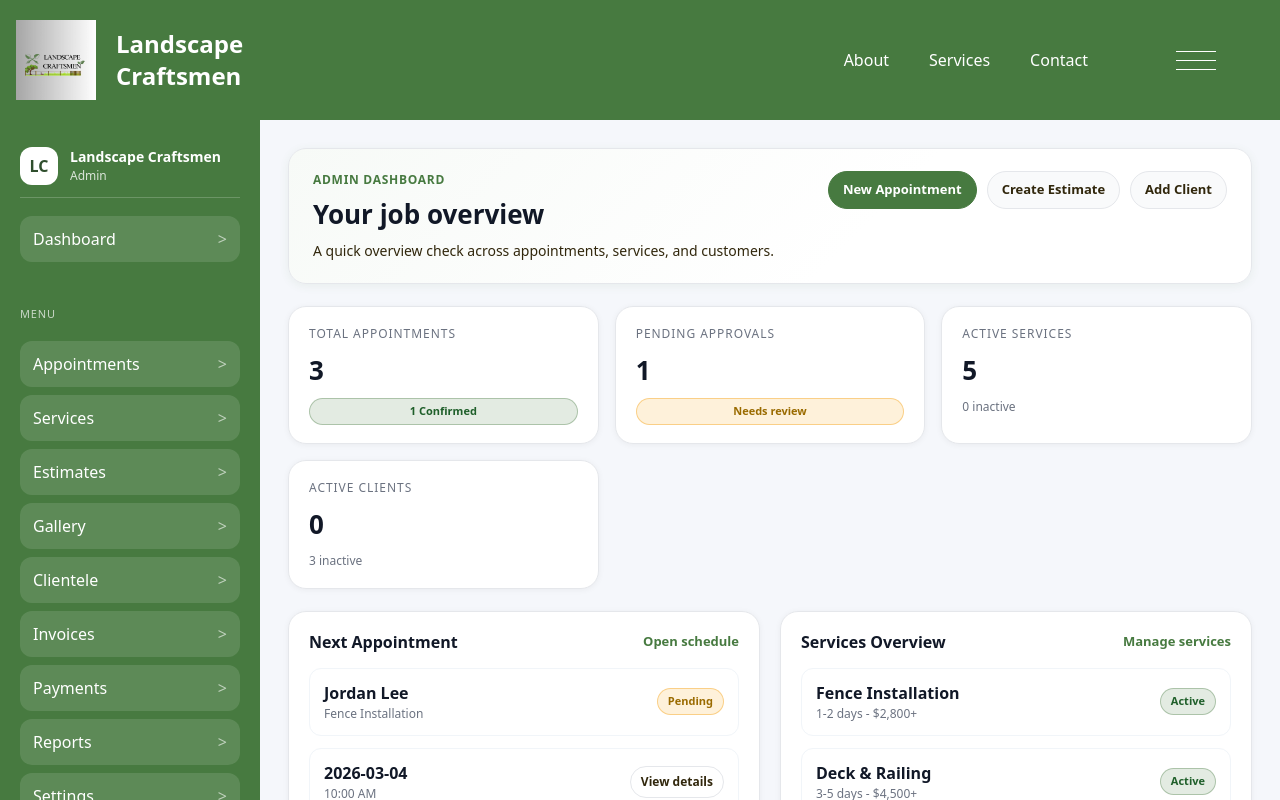
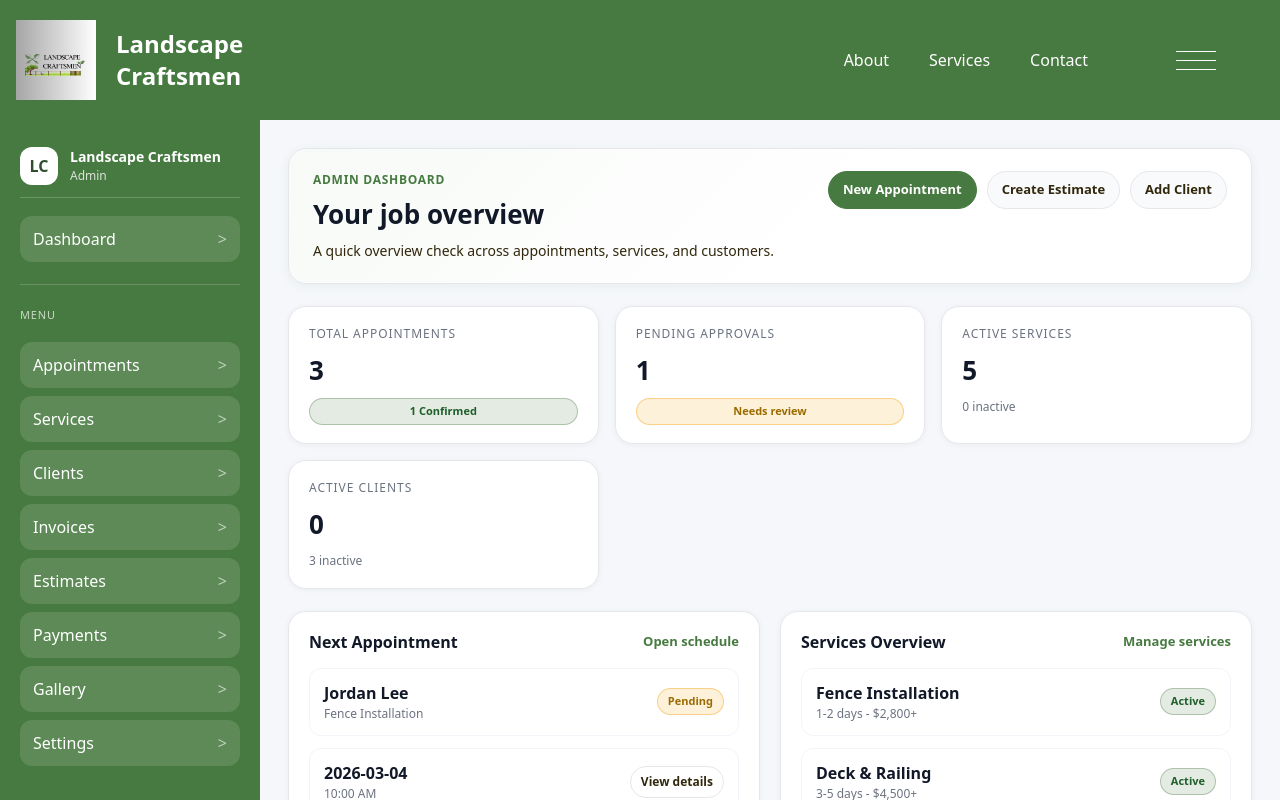
Before and after one commit to Syntactix31/capstone-proj, a Next.js app: page /dashboard in a window 1280 px wide. Built offline with nearby package versions, Linux system fonts and the light colour scheme.

Commit message:
rearranged adminlayout component

```diff
--- a/src/app/components/AdminLayout.js
+++ b/src/app/components/AdminLayout.js
@@ -6,12 +6,11 @@ import NavBar from "./Navbar.js";
 const MENU_ITEMS = [
   { id: "appointments", label: "Appointments", href: "/dashboard/appointments" },
   { id: "services", label: "Services", href: "/dashboard/services" },
+  { id: "clients", label: "Clients", href: "/dashboard/clients" },
+  { id: "invoices", label: "Invoices", href: "/dashboard/invoices" },
   { id: "estimates", label: "Estimates", href: "/dashboard/estimates" },
+  { id: "payments", label: "Payments", href: "/dashboard/payments" },
   { id: "gallery", label: "Gallery", href: "/dashboard/gallery" },
-  { id: "clients", label: "Clientele", href: "/dashboard/clients" },
-  { id: "invoices", label: "Invoices", href: "/dashboard/invoices" },
-  { id: "payments", label: "Payments", href: "/dashboard/payments" },
-  { id: "reports", label: "Reports", href: "/dashboard/reports" },
   { id: "settings", label: "Settings", href: "/dashboard/settings" },
 ];
 
@@ -22,7 +21,6 @@ export default function AdminLayout({ children }) {
         <NavBar />
       </header>
 
-{/* resolving discrepancy issues */}
       <div className="admin-shell">
         <aside className="admin-sidebar">
           <div className="admin-sidebar-brand">
```
